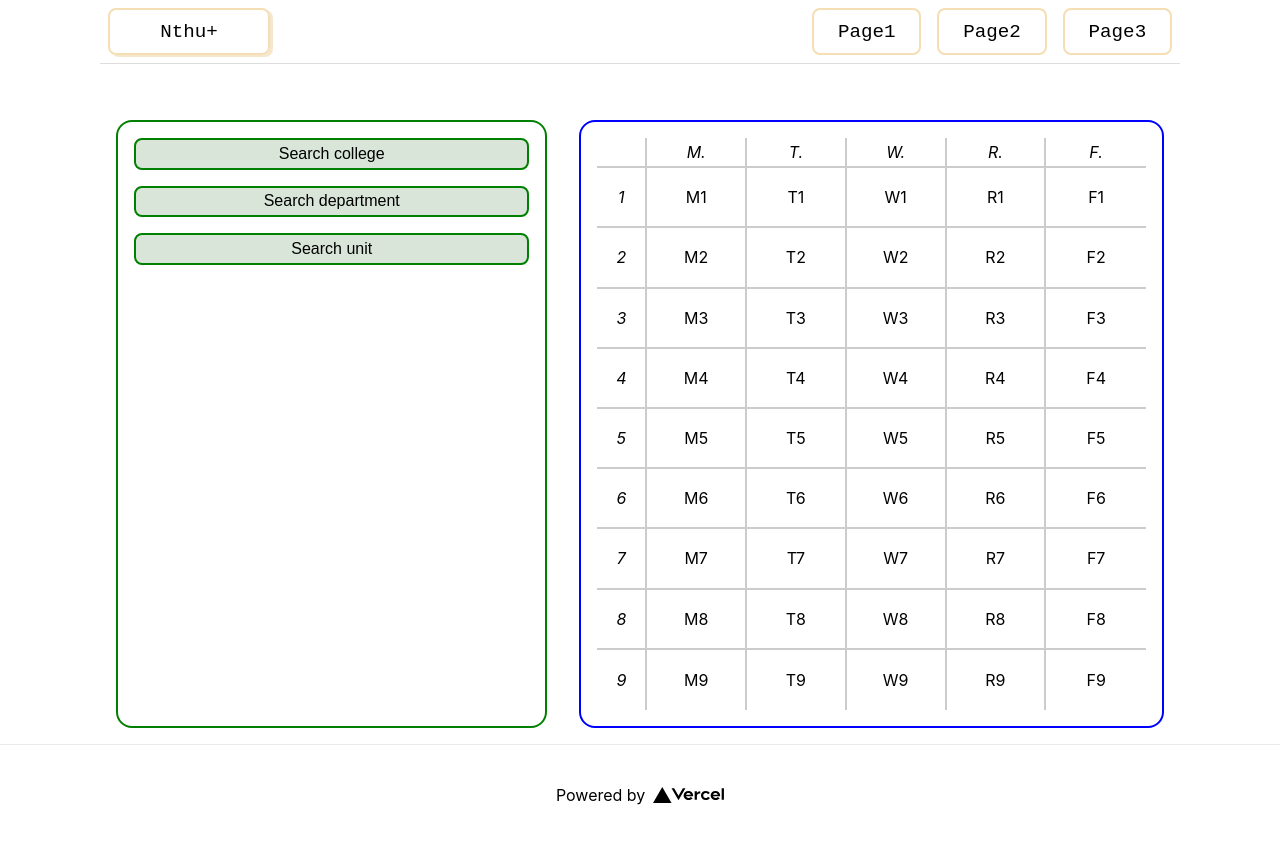
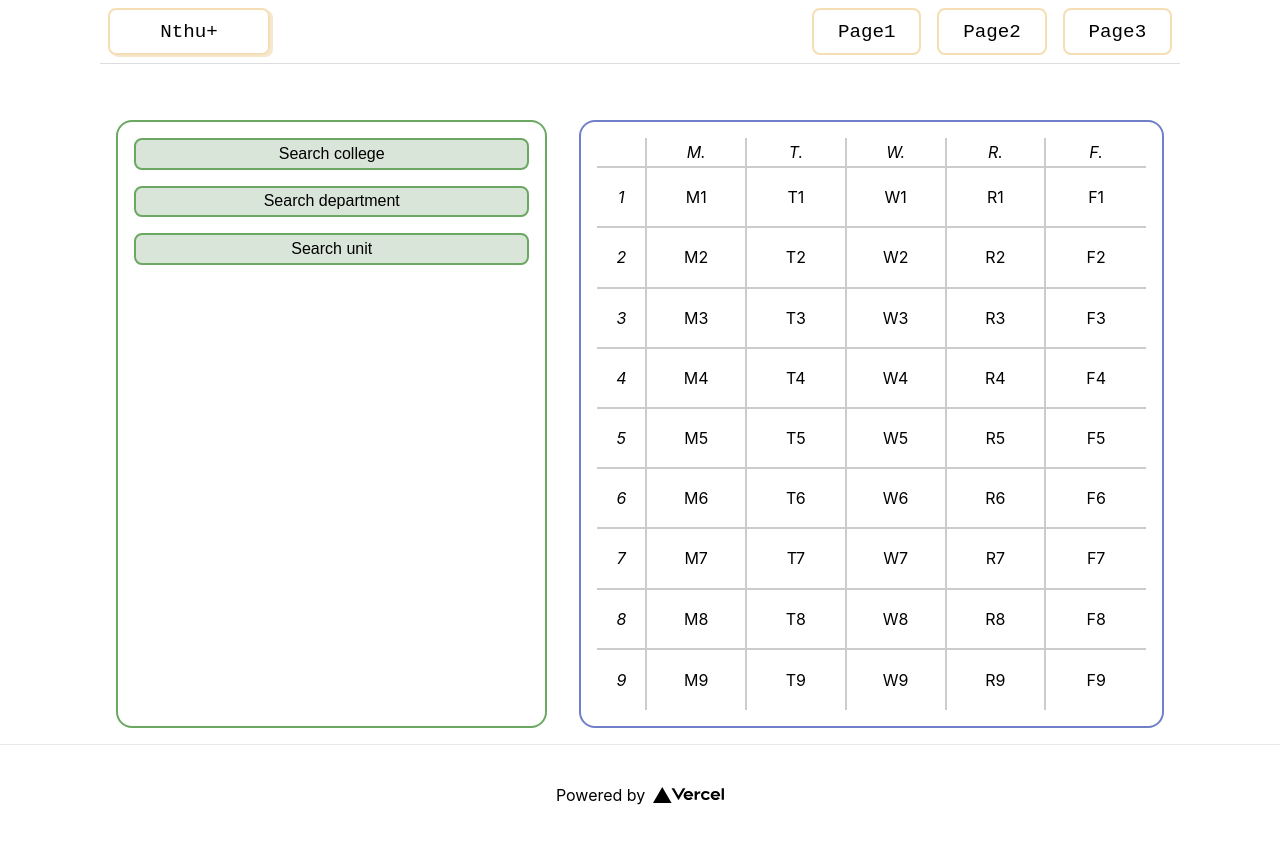
Before and after one commit to tangerine1202/nthu-plus, a Next.js app: page / in a window 1280 px wide. Built offline with nearby package versions, Linux system fonts and the light colour scheme.

Commit message:
Add RWD to left, right panels & change color

```diff
--- a/styles/Home.module.css
+++ b/styles/Home.module.css
@@ -8,8 +8,8 @@
   max-width: 1080px;
   margin: 0 auto;
   display: flex;
-  flex-direction: row;
-  align-content: flex-start;
+  flex-flow: row wrap;
+  justify-content: center;
 }
 
 .left {
@@ -18,15 +18,25 @@
   flex-direction: column;
   padding: 0.5rem;
   border-radius: 1rem;
-  border: green solid 2px;
+  border: #6BA862 solid 2px;
   margin: 1rem;
+  min-width: 300px;
+}
+
+.right {
+  flex: 2;
+  padding: 1rem;
+  border-radius: 1rem;
+  border: #7080C8 solid 2px;
+  margin: 1rem;
+  min-width: 300px;
 }
 
 .search {
   font-size: 1rem;
   padding: 0.3rem;
   border-radius: 0.5rem;
-  border: green solid 2px;
+  border: #6BA862 solid 2px;
   background-color: rgb(146, 181, 146, 0.35);
   margin: 0.5rem;
 }
@@ -70,14 +80,6 @@
   background-color:rgb(146, 181, 146, 0.65);
 }*/
 
-
-.right {
-  flex: 2;
-  padding: 1rem;
-  border-radius: 1rem;
-  border: blue solid 2px;
-  margin: 1rem;
-}
 
 .schedule {
   height: 100%;
```
